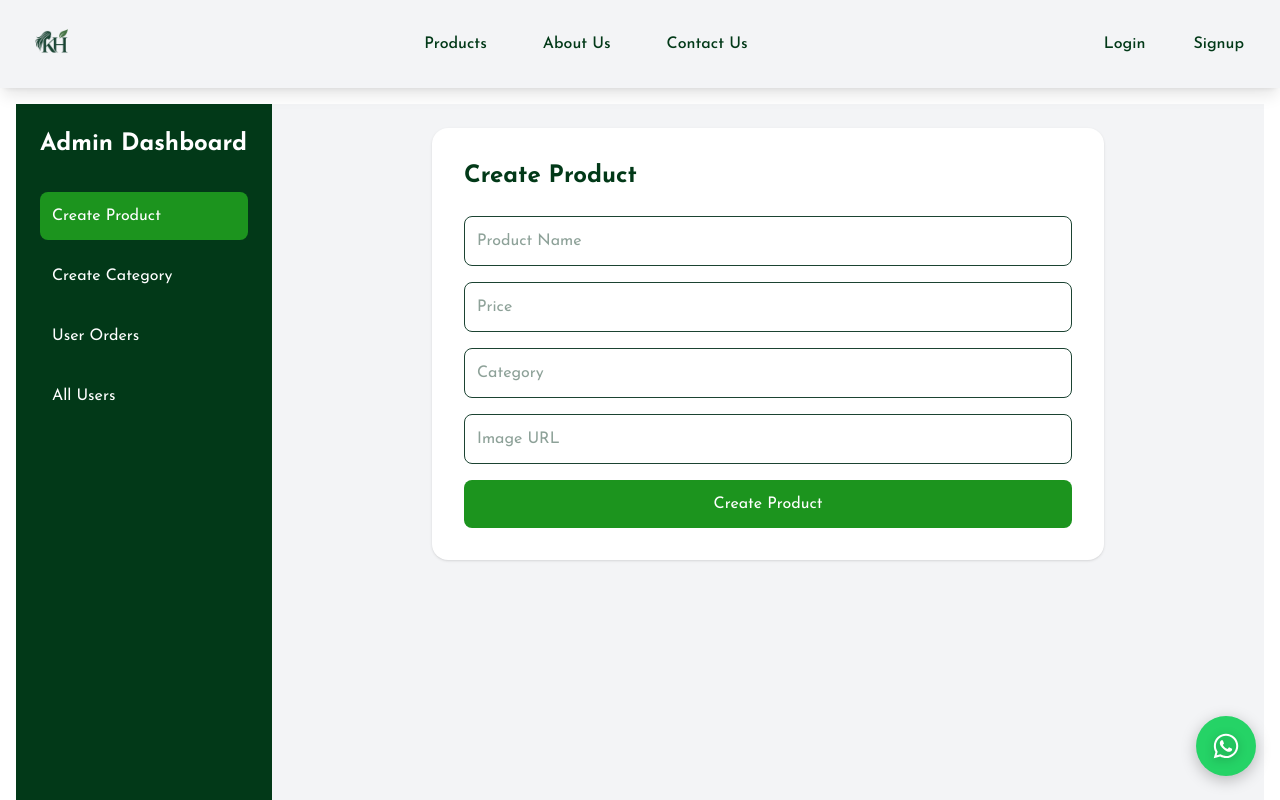
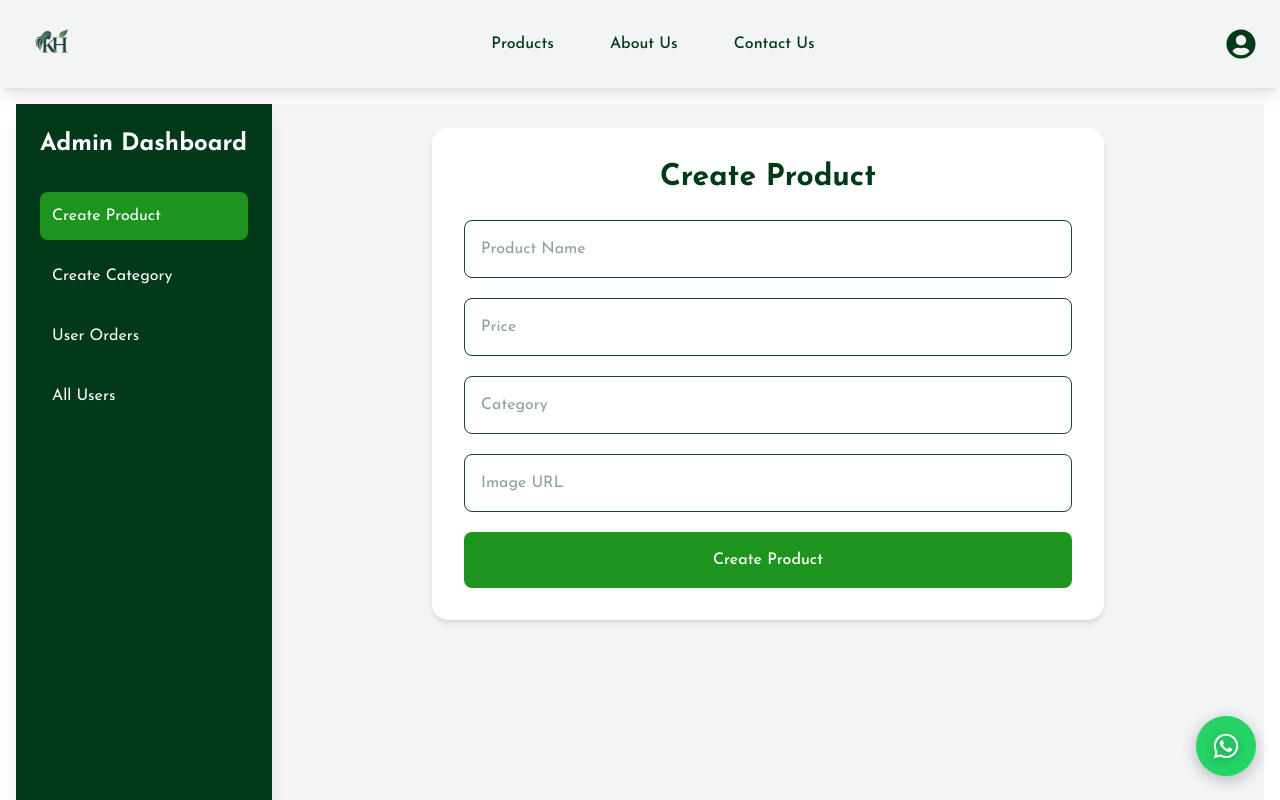
Before and after one commit to KathanCodesHere/HerbalProductsFrontend, a React (Vite) app: page /admin/create-product in a window 1280 px wide. Shown: the top 800 px of the page. Built offline with nearby package versions, Linux system fonts and the light colour scheme; sample sign-in values are in the browser's storage.

Commit message:
Particular Products api added

```diff
--- a/src/components/Navbar.jsx
+++ b/src/components/Navbar.jsx
@@ -1,41 +1,77 @@
-import React, { useState } from "react";
-import {Link} from "react-router-dom"
+import React, { useState, useEffect } from "react";
+import { Link } from "react-router-dom";
 // eslint-disable-next-line no-unused-vars
 import { motion, AnimatePresence } from "framer-motion";
+import { FaUserCircle } from "react-icons/fa";
 
 export default function Navbar() {
   const [isOpen, setIsOpen] = useState(false);
+  const [user, setUser] = useState(null);
 
   const toggleMenu = () => setIsOpen(!isOpen);
 
+  // ✅ Load user initially + update when storage changes or event fires
+  useEffect(() => {
+    const loadUser = () => {
+      const storedUser = localStorage.getItem("user");
+      setUser(storedUser ? JSON.parse(storedUser) : null);
+    };
+
+    loadUser(); // on mount
+
+    // Listen for manual login/logout events
+    window.addEventListener("userChange", loadUser);
+
+    // Listen for cross-tab logout/login
+    window.addEventListener("storage", loadUser);
+
+    return () => {
+      window.removeEventListener("userChange", loadUser);
+      window.removeEventListener("storage", loadUser);
+    };
+  }, []);
+
   return (
-    <nav className="bg-gray-100 text-[#023918] px-6 py-4 flex justify-between items-center shadow-lg  top-0 z-50 sticky">
-      {/* Logo */}
-<Link to="/" className="flex items-center space-x-2 hover:opacity-90 transition-all duration-300">
+    <nav className="bg-gray-100 text-[#023918] px-6 py-4 flex justify-between items-center shadow-lg top-0 z-50 sticky">
+      {/* 🌿 Logo */}
+      <Link
+        to="/"
+        className="flex items-center space-x-2 hover:opacity-90 transition-all duration-300"
+      >
         <img
-    src="/logos/logo.png" // 👈 your logo path (put your image in public/assets or src/assets)
+          src="/logos/logo.png"
           alt="Kesh Herbal Logo"
           className="h-10 w-auto sm:h-12 md:h-14 object-contain"
         />
       </Link>
 
-
-      {/* Center Links */}
+      {/* 🌿 Center Links */}
       <div className="hidden md:flex space-x-8">
         {["Products", "About Us", "Contact Us"].map((item) => (
-        <Link key={item}
+          <Link
+            key={item}
             to={`/${item.replace(/\s+/g, "").toLowerCase()}`}
             className="relative px-3 py-2 rounded-lg font-medium transition-all duration-300
                        hover:text-white hover:scale-105
-               hover:bg-gradient-to-r from-green-600 to-yellow-400">
+                       hover:bg-gradient-to-r from-green-600 to-yellow-400"
+          >
             {item}
           </Link>
         ))}
-
       </div>
 
-      {/* Right Side Links */}
-      <div className="hidden md:flex space-x-6">
+      {/* 🌿 Right Side (Desktop) */}
+      <div className="hidden md:flex items-center space-x-6">
+        {user ? (
+          <Link
+            to="/dashboard"
+            className="text-3xl text-[#023918] hover:text-green-700 transition-all duration-300"
+            title="Profile"
+          >
+            <FaUserCircle />
+          </Link>
+        ) : (
+          <>
             <Link
               to="/login"
               className="relative px-3 py-2 rounded-lg font-medium transition-all duration-300
@@ -52,11 +88,22 @@ export default function Navbar() {
             >
               Signup
             </Link>
+          </>
+        )}
       </div>
 
-      {/* Hamburger for mobile */}
+      {/* 🌿 Mobile Right Section */}
+      <div className="md:hidden flex items-center gap-3">
+        {user && (
+          <Link
+            to="/dashboard"
+            className="text-3xl text-[#023918] hover:text-green-700 transition-all duration-300"
+          >
+            <FaUserCircle />
+          </Link>
+        )}
         <button
-        className="md:hidden flex items-center text-[#023918] transition-all duration-300"
+          className="flex items-center text-[#023918] transition-all duration-300"
           onClick={toggleMenu}
         >
           <svg
@@ -71,15 +118,15 @@ export default function Navbar() {
               strokeLinejoin="round"
               d={
                 isOpen
-                ? "M6 18L18 6M6 6l12 12" // X icon
-                : "M4 6h16M4 12h16m-7 6h7" // Hamburger
+                  ? "M6 18L18 6M6 6l12 12"
+                  : "M4 6h16M4 12h16m-7 6h7"
               }
             />
           </svg>
         </button>
+      </div>
 
-      {/* Mobile Dropdown Menu */}
-       {/* 📱 Mobile Dropdown Menu with Animation */}
+      {/* 🌿 Mobile Dropdown */}
       <AnimatePresence>
         {isOpen && (
           <motion.div
@@ -89,8 +136,7 @@ export default function Navbar() {
             transition={{ duration: 0.3, ease: "easeOut" }}
             className="absolute top-16 left-0 w-full bg-gray-100 flex flex-col items-center space-y-4 py-6 shadow-lg md:hidden"
           >
-            {["Products", "About Us", "Contact Us", "Login", "Signup"].map(
-              (item) => (
+            {["Products", "About Us", "Contact Us"].map((item) => (
               <Link
                 key={item}
                 to={`/${item.replace(/\s+/g, "").toLowerCase()}`}
@@ -100,7 +146,27 @@ export default function Navbar() {
               >
                 {item}
               </Link>
-              )
+            ))}
+
+            {!user && (
+              <>
+                <Link
+                  to="/login"
+                  className="w-4/5 text-center py-2 rounded-lg font-medium transition-all duration-300
+                             hover:text-white hover:bg-gradient-to-r from-green-500 to-lime-400"
+                  onClick={() => setIsOpen(false)}
+                >
+                  Login
+                </Link>
+                <Link
+                  to="/signup"
+                  className="w-4/5 text-center py-2 rounded-lg font-medium transition-all duration-300
+                             hover:text-white hover:bg-gradient-to-r from-green-500 to-lime-400"
+                  onClick={() => setIsOpen(false)}
+                >
+                  Signup
+                </Link>
+              </>
             )}
           </motion.div>
         )}
--- a/src/components/admin/CreateProduct.jsx
+++ b/src/components/admin/CreateProduct.jsx
@@ -15,18 +15,23 @@ const CreateProduct = () => {
   const handleSubmit = (e) => {
     e.preventDefault();
     console.log("Product Created:", product);
-    alert("Product created successfully (dummy action)");
+    alert("✅ Product created successfully (dummy action)");
   };
 
   return (
-    <div className="max-w-2xl mx-auto bg-white p-8 rounded-2xl shadow">
-      <h2 className="text-2xl font-bold mb-6 text-[#023918]">Create Product</h2>
-      <form className="flex flex-col gap-4" onSubmit={handleSubmit}>
+    <div className="w-full max-w-2xl mx-auto bg-white p-6 sm:p-8 rounded-2xl shadow-md">
+      <h2 className="text-2xl sm:text-3xl font-bold mb-6 text-[#023918] text-center">
+        Create Product
+      </h2>
+      <form
+        className="flex flex-col gap-4 sm:gap-5"
+        onSubmit={handleSubmit}
+      >
         <input
           type="text"
           name="name"
           placeholder="Product Name"
-          className="border p-3 rounded-lg"
+          className="border p-3 sm:p-4 rounded-lg w-full focus:outline-none focus:ring-2 focus:ring-[#1C941E]"
           value={product.name}
           onChange={handleChange}
         />
@@ -34,7 +39,7 @@ const CreateProduct = () => {
           type="number"
           name="price"
           placeholder="Price"
-          className="border p-3 rounded-lg"
+          className="border p-3 sm:p-4 rounded-lg w-full focus:outline-none focus:ring-2 focus:ring-[#1C941E]"
           value={product.price}
           onChange={handleChange}
         />
@@ -42,7 +47,7 @@ const CreateProduct = () => {
           type="text"
           name="category"
           placeholder="Category"
-          className="border p-3 rounded-lg"
+          className="border p-3 sm:p-4 rounded-lg w-full focus:outline-none focus:ring-2 focus:ring-[#1C941E]"
           value={product.category}
           onChange={handleChange}
         />
@@ -50,13 +55,14 @@ const CreateProduct = () => {
           type="url"
           name="image"
           placeholder="Image URL"
-          className="border p-3 rounded-lg"
+          className="border p-3 sm:p-4 rounded-lg w-full focus:outline-none focus:ring-2 focus:ring-[#1C941E]"
           value={product.image}
           onChange={handleChange}
         />
+
         <button
           type="submit"
-          className="bg-[#1C941E] text-white p-3 rounded-lg hover:bg-[#167718]"
+          className="bg-[#1C941E] text-white py-3 sm:py-4 rounded-lg font-medium hover:bg-[#167718] transition-all duration-300"
         >
           Create Product
         </button>
--- a/src/components/admin/SideBarA.jsx
+++ b/src/components/admin/SideBarA.jsx
@@ -1,7 +1,8 @@
 import React from "react";
 import { Link, useLocation } from "react-router-dom";
+import { IoClose } from "react-icons/io5";
 
-const SideBarA = () => {
+const SideBarA = ({ closeSidebar }) => {
   const { pathname } = useLocation();
 
   const links = [
@@ -12,14 +13,26 @@ const SideBarA = () => {
   ];
 
   return (
-    <aside className="w-64 bg-[#023918] text-white p-6 flex flex-col">
-      <h2 className="text-2xl font-bold mb-8">Admin Dashboard</h2>
+    <aside className="h-full bg-[#023918] text-white flex flex-col p-6 shadow-lg">
+      {/* Mobile header */}
+      <div className="flex items-center justify-between mb-6 md:mb-8">
+        <h2 className="text-2xl font-bold">Admin Dashboard</h2>
+        <button
+          className="md:hidden text-2xl"
+          onClick={closeSidebar}
+        >
+          <IoClose />
+        </button>
+      </div>
+
+      {/* Navigation links */}
       <nav className="flex flex-col gap-3">
         {links.map((link) => (
           <Link
             key={link.path}
             to={link.path}
-            className={`p-3 rounded-lg hover:bg-[#1C941E] transition ${
+            onClick={closeSidebar}
+            className={`p-3 rounded-lg transition-all duration-200 hover:bg-[#1C941E] ${
               pathname === link.path ? "bg-[#1C941E]" : ""
             }`}
           >
@@ -27,6 +40,11 @@ const SideBarA = () => {
           </Link>
         ))}
       </nav>
+
+      {/* Footer */}
+      <div className="mt-auto text-center text-sm opacity-70 pt-4 border-t border-green-800">
+        © 2025 Admin Panel
+      </div>
     </aside>
   );
 };
--- a/src/components/pages/AdminDash.jsx
+++ b/src/components/pages/AdminDash.jsx
@@ -1,19 +1,49 @@
-import React from "react";
+import React, { useState } from "react";
 import { Routes, Route, Navigate } from "react-router-dom";
 import CreateProduct from "../admin/CreateProduct";
 import CreateCategory from "../admin/CreateCategory";
 import Orders from "../admin/Orders";
 import Users from "../admin/Users";
 import SideBarA from "../admin/SideBarA";
+import { FiMenu } from "react-icons/fi";
 
 const AdminDash = () => {
+  const [isSidebarOpen, setIsSidebarOpen] = useState(false);
+
   return (
-    <div className="flex min-h-screen bg-gray-100">
-      {/* Sidebar (always visible) */}
-      <SideBarA />
+    <div className="flex min-h-screen bg-gray-100 relative">
+      {/* Sidebar */}
+      <div
+        className={`fixed md:static inset-y-0 left-0 z-40 transform transition-transform duration-300 ease-in-out
+          ${isSidebarOpen ? "translate-x-0" : "-translate-x-full"}
+          md:translate-x-0 md:w-64 w-64`}
+      >
+        <SideBarA closeSidebar={() => setIsSidebarOpen(false)} />
+      </div>
+
+      {/* Overlay for mobile */}
+      {isSidebarOpen && (
+        <div
+          className="fixed inset-0 bg-black bg-opacity-40 z-30 md:hidden"
+          onClick={() => setIsSidebarOpen(false)}
+        />
+      )}
 
       {/* Right content area */}
-      <div className="flex-1 p-6 overflow-y-auto">
+      <div className="flex-1 flex flex-col">
+        {/* Top bar for mobile toggle */}
+        <header className="md:hidden bg-white shadow-md p-4 flex items-center justify-between">
+          <h2 className="text-xl font-semibold text-[#023918]">Admin Panel</h2>
+          <button
+            onClick={() => setIsSidebarOpen(!isSidebarOpen)}
+            className="text-[#023918] text-2xl"
+          >
+            <FiMenu />
+          </button>
+        </header>
+
+        {/* Main content */}
+        <main className="flex-1 p-6 overflow-y-auto">
           <Routes>
             <Route path="/" element={<Navigate to="create-product" />} />
             <Route path="create-product" element={<CreateProduct />} />
@@ -21,6 +51,7 @@ const AdminDash = () => {
             <Route path="orders" element={<Orders />} />
             <Route path="users" element={<Users />} />
           </Routes>
+        </main>
       </div>
     </div>
   );
--- a/src/components/pages/ParticularProducts.jsx
+++ b/src/components/pages/ParticularProducts.jsx
@@ -1,21 +1,35 @@
-import React from 'react'
+import React,{useState,useEffect} from 'react'
 // eslint-disable-next-line no-unused-vars
 import { motion } from "framer-motion";
+import { useLocation } from 'react-router-dom';
+import { useProducts } from '../../hooks/useProducts';
 const ParticularProducts = () => {
-    const product = {
-    name: "Aloe Vera Herbal Shampoo",
-    image:
-      "https://www.kaynahealthcare.com/uploads/gallery_images/product_gallery1694079843Herbal_Shampoo_%28Ingredients%29.jpg",
-    price: "₹399",
-    description:
-      "Experience the pure essence of Aloe Vera with our 100% herbal shampoo. It gently cleanses your scalp, strengthens roots, and leaves your hair silky smooth. Free from parabens, sulfates, and artificial fragrance.",
-    benefits: [
-      "Hydrates dry scalp",
-      "Prevents dandruff",
-      "Adds natural shine",
-      "Promotes hair growth",
-    ],
-  };
+  const { getSingleProduct, loading, error } = useProducts();
+  const location = useLocation();
+  const [product,setProduct]=useState({});
+  const currentPath = location.pathname;
+    useEffect(()=>{
+  // Access the pathname property
+      const fetchData=async()=>{
+        const data=await getSingleProduct(currentPath);
+        setProduct(data.data.product);
+      }
+      fetchData();
+    },[]);
+  //   const product = {
+  //   name: "Aloe Vera Herbal Shampoo",
+  //   image:
+  //     "https://www.kaynahealthcare.com/uploads/gallery_images/product_gallery1694079843Herbal_Shampoo_%28Ingredients%29.jpg",
+  //   price: "₹399",
+  //   description:
+  //     "Experience the pure essence of Aloe Vera with our 100% herbal shampoo. It gently cleanses your scalp, strengthens roots, and leaves your hair silky smooth. Free from parabens, sulfates, and artificial fragrance.",
+  //   benefits: [
+  //     "Hydrates dry scalp",
+  //     "Prevents dandruff",
+  //     "Adds natural shine",
+  //     "Promotes hair growth",
+  //   ],
+  // };
   return (
     <div className="min-h-screen bg-green-50 flex flex-col items-center py-12 px-6 font-sans">
       {/* Product Card */}
@@ -27,7 +41,7 @@ const ParticularProducts = () => {
       >
         {/* Product Image */}
         <motion.img
-          src={product.image}
+          src={product.image_url}
           alt={product.name}
           className="w-full md:w-1/2 rounded-2xl shadow-lg"
           whileHover={{ scale: 1.05 }}
@@ -70,11 +84,11 @@ const ParticularProducts = () => {
             animate={{ opacity: 1 }}
             transition={{ delay: 0.5 }}
           >
-            {product.benefits.map((b, i) => (
+            {/* {product.benefits.map((b, i) => (
               <li key={i} className="mt-1">
                 {b}
               </li>
-            ))}
+            ))} */}
           </motion.ul>
 
           {/* Buttons */}
@@ -82,7 +96,7 @@ const ParticularProducts = () => {
             <motion.button
               whileHover={{ scale: 1.05 }}
               whileTap={{ scale: 0.95 }}
-              className="bg-green-700 text-white px-6 py-3 rounded-lg hover:bg-green-800 transition"
+              className="bg-white text-green-700 border px-6 py-3 rounded-lg hover:bg-green-800 hover:text-white transition"
             >
               Add to Cart
             </motion.button>
@@ -90,7 +104,7 @@ const ParticularProducts = () => {
             <motion.button
               whileHover={{ scale: 1.05 }}
               whileTap={{ scale: 0.95 }}
-              className="border border-green-700 text-green-700 px-6 py-3 rounded-lg hover:bg-green-700 hover:text-white transition"
+              className="border bg-green-700 text-white px-6 py-3 rounded-lg hover:bg-green-700 hover:text-white transition"
             >
               Buy Now
             </motion.button>
--- a/src/hooks/useAuth.js
+++ b/src/hooks/useAuth.js
@@ -40,6 +40,7 @@ export const useAuth = () => {
       const data = await loginService(credentials);
       localStorage.setItem("accessToken", data.data.tokens.accessToken);
       localStorage.setItem("user", JSON.stringify(data.data.user));
+      window.dispatchEvent(new Event("userChange"));
       setUser(data.data.user);
       setError(null);
       return data;
--- a/src/services/productService.js
+++ b/src/services/productService.js
@@ -5,3 +5,8 @@ export const getAllProductService = async () => {
   const response = await axiosInstance.get("/products?page=1&limit=10");
   return response.data;
 };
+
+export const getSingleProductService = async (add) => {
+  const response = await axiosInstance.get(`${add}`);
+  return response.data;
+};
```
Also changed, not shown: src/components/admin/CreateCategory.jsx (+13 -7 lines), src/components/pages/Dashboard.jsx (+32 -4 lines), src/hooks/useProducts.js (+16 -2 lines). Lines whose indentation alone changed are shown as unchanged.
